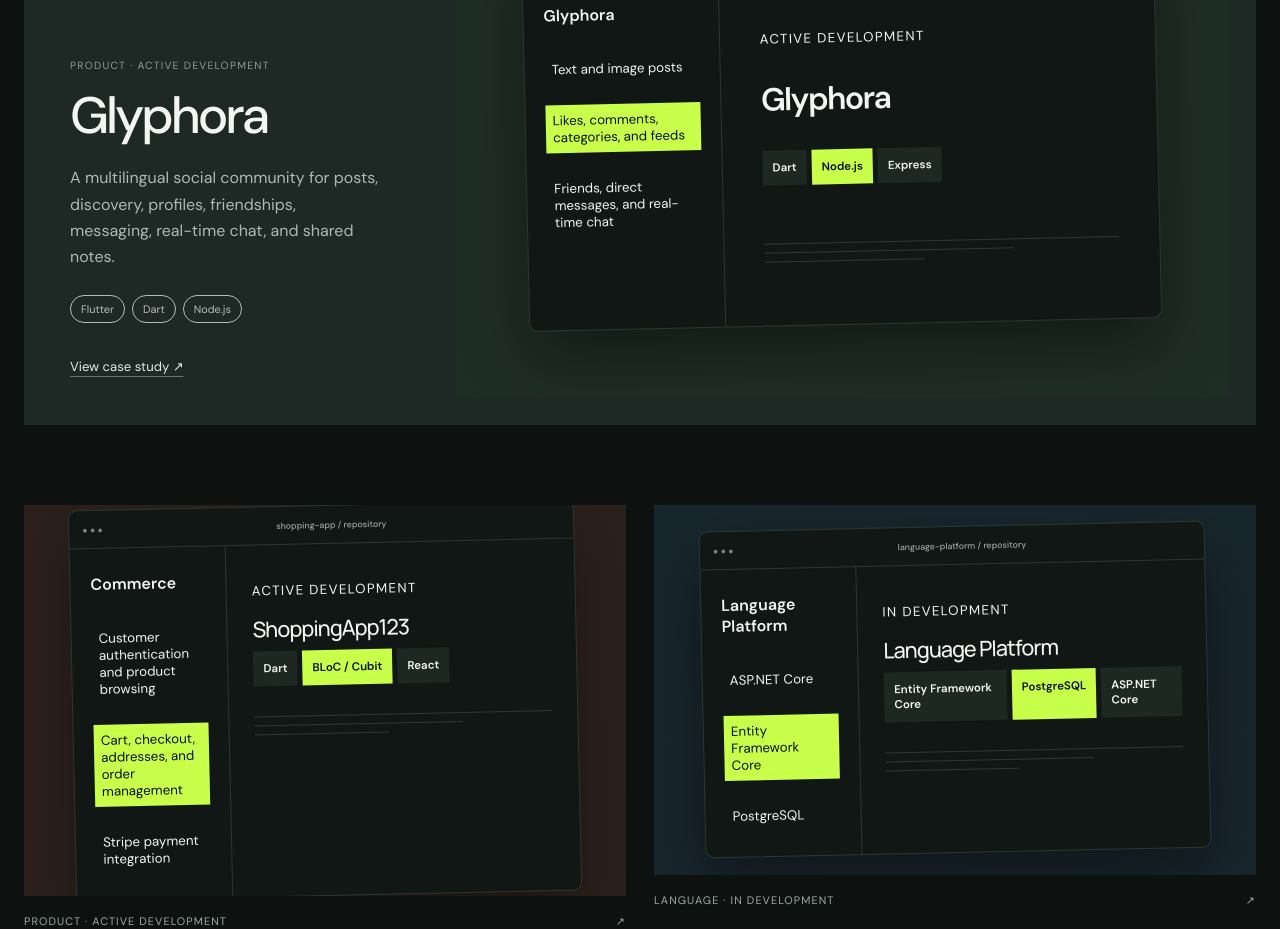
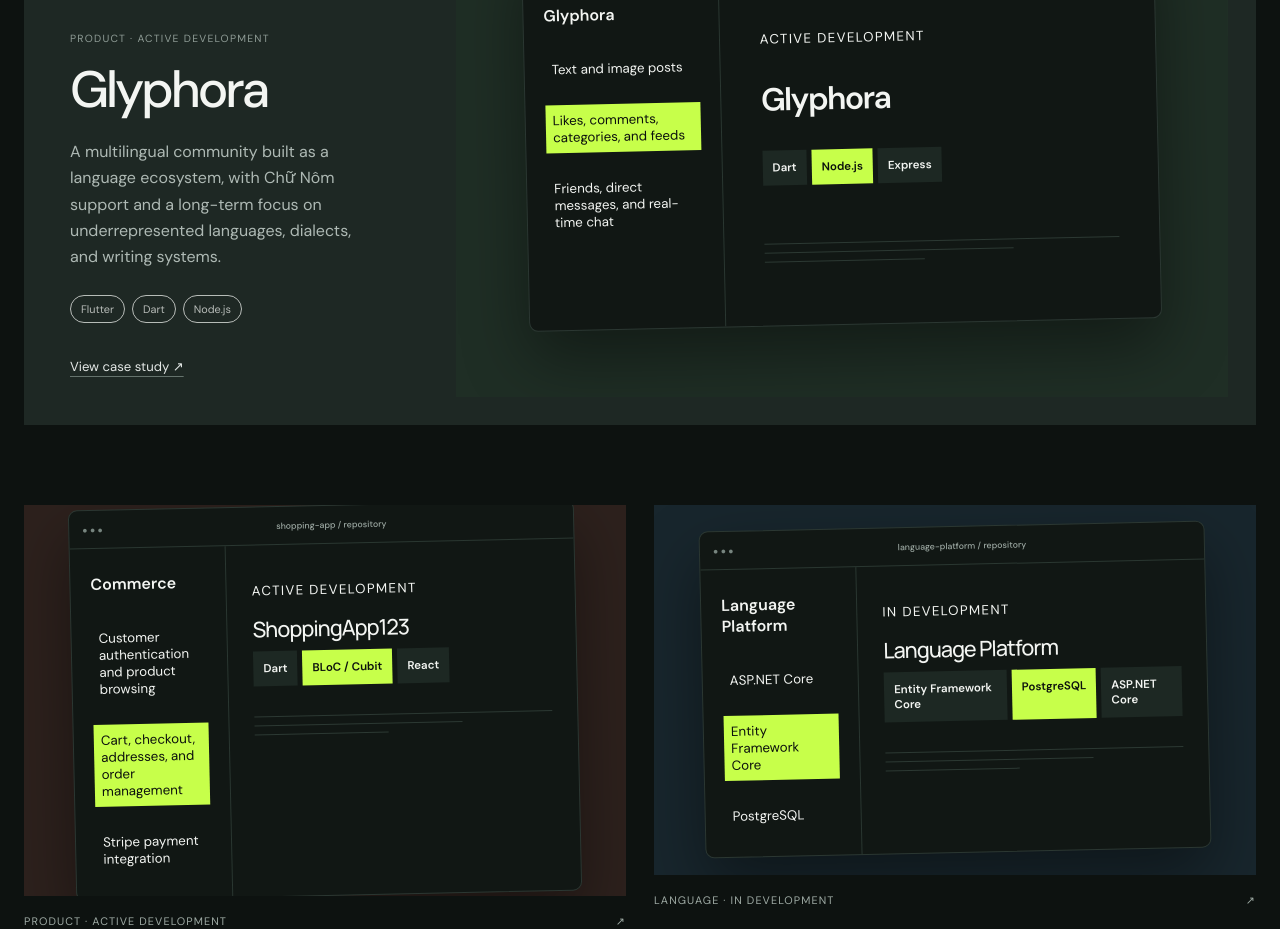
Before and after one commit to chengyang1017/portfolio, a React (Vite) app: page / in a window 1280 px wide. Shown: the part 1120-2049 px from the top of the page. Built offline with nearby package versions, Linux system fonts and the light colour scheme.

Commit message:
Sharpen Glyphora language ecosystem positioning

```diff
--- a/src/data/projects.ts
+++ b/src/data/projects.ts
@@ -22,10 +22,10 @@
 export const projects: Project[] = [
   {
     slug: 'glyphora', title: 'Glyphora', shortTitle: 'Glyphora', category: 'Product', status: 'Active development', number: '01',
-    summary: 'A multilingual social community for posts, discovery, profiles, friendships, messaging, real-time chat, and shared notes.',
-    overview: 'Glyphora (万文社) is a multilingual community application built around language, culture, and communication. Its repository contains Flutter and React Native clients, a Node.js API, a React administration app, PostgreSQL data, and Firebase services.',
+    summary: 'A multilingual community built as a language ecosystem, with Chữ Nôm support and a long-term focus on underrepresented languages, dialects, and writing systems.',
+    overview: 'Glyphora (万文社) is not designed as a generic social network with translation added on top. It treats language itself as a community layer: people can publish, discover, chat, and share notes around the languages and scripts they use. Chữ Nôm is one of its current focal areas, while the broader direction is to expand support for more underrepresented languages, dialects, and writing systems and give them room to build lasting digital communities and ecosystems. The repository contains Flutter and React Native clients, a Node.js API, a React administration app, PostgreSQL data, and Firebase services.',
     technologies: ['Flutter', 'Dart', 'Node.js', 'Express', 'Prisma', 'PostgreSQL', 'Firebase', 'React'],
-    features: ['Text and image posts', 'Likes, comments, categories, and feeds', 'Friends, direct messages, and real-time chat', 'Shared rich-text notes', 'Profiles, discovery, and administration'],
+    features: ['Text and image posts', 'Likes, comments, categories, and feeds', 'Friends, direct messages, and real-time chat', 'Shared rich-text notes', 'Chữ Nôm and multilingual language spaces', 'Profiles, discovery, and administration'],
     challenges: [
       { title: 'Message lifecycle', description: 'The repository documents logical message deletion, scheduled cleanup, media cleanup, and chat-preview refresh behavior.' },
       { title: 'Hybrid data services', description: 'Server-side business data uses Node.js, Prisma, and PostgreSQL while authentication, chat, storage, and other real-time services use Firebase.' },
@@ -142,24 +142,12 @@
     slug: 'shipin-serverpod', title: 'shipin-serverpod', shortTitle: 'Shipin Serverpod', category: 'Product', status: 'Archived', number: '10',
     summary: 'Archived Serverpod backend source retained after the Shipin backend moved into the main Shipin monorepo.',
     overview: 'This repository is no longer the active Shipin backend. Its README states that the Serverpod backend was merged into the main Shipin monorepo and that this repository remains for historical reference.',
-    technologies: ['Dart', 'Serverpod', 'Flutter'],
-    features: ['Archived backend source', 'Serverpod client package', 'Serverpod server package', 'Flutter application package'],
-    challenges: [{ title: 'Repository migration', description: 'The commit history was imported into the active Shipin monorepo, and development continues there.' }],
-    architecture: [{ label: 'Flutter', detail: 'Application package' }, { label: 'Serverpod client', detail: 'Generated client' }, { label: 'Serverpod server', detail: 'Backend source' }],
-    gallery: [{ title: 'Archived source', caption: 'Historical Serverpod backend repository.' }, { title: 'Monorepo migration', caption: 'Development moved to the main Shipin repository.' }],
-    github: 'https://github.com/chengyang1017/shipin-serverpod', tone: 'coral', mockup: 'commerce',
-  },
-  {
-    slug: 'flutter-languages-config', title: 'flutter-languages-config', shortTitle: 'Language Core', category: 'Language', status: 'Public repository', number: '11',
-    summary: 'A Dart package containing shared multilingual metadata and sorting configuration.',
-    overview: 'The package metadata identifies this repository as glyphora_language_core. Its source exports language, language-variant, country, font, script, and country-language configuration modules.',
-    technologies: ['Dart'],
-    features: ['Language metadata', 'Language variants', 'Country and language relationships', 'Font configuration', 'Writing-system configuration', 'Localized names and sorting keys'],
-    challenges: [{ title: 'Shared configuration model', description: 'The source models languages, countries, scripts, fonts, variants, localized names, and lookup helpers in one Dart package.' }],
-    architecture: [{ label: 'Languages', detail: 'Names + sort keys' }, { label: 'Countries', detail: 'Language relations' }, { label: 'Scripts', detail: 'Writing systems' }, { label: 'Fonts', detail: 'Font metadata' }],
-    gallery: [{ title: 'Language configuration', caption: 'Localized names, sorting keys, scripts, and variants.' }, { title: 'Country metadata', caption: 'Country codes and language relationships.' }, { title: 'Script and font data', caption: 'Writing-system and font configuration.' }],
-    github: 'https://github.com/chengyang1017/flutter-languages-config', tone: 'sand', mockup: 'language',
+    technologies: ['Dart', 'Serverpod', 'PostgreSQL'],
+    features: [], challenges: [], architecture: [{ label: 'Serverpod', detail: 'Dart backend' }, { label: 'PostgreSQL', detail: 'Database' }], gallery: [],
+    github: 'https://github.com/chengyang1017/shipin-serverpod', tone: 'slate', mockup: 'commerce',
   },
 ];
 
-export const getProject = (slug: string) => projects.find((project) => project.slug === slug);
+export function getProject(slug: string) {
+  return projects.find((project) => project.slug === slug);
+}
```
